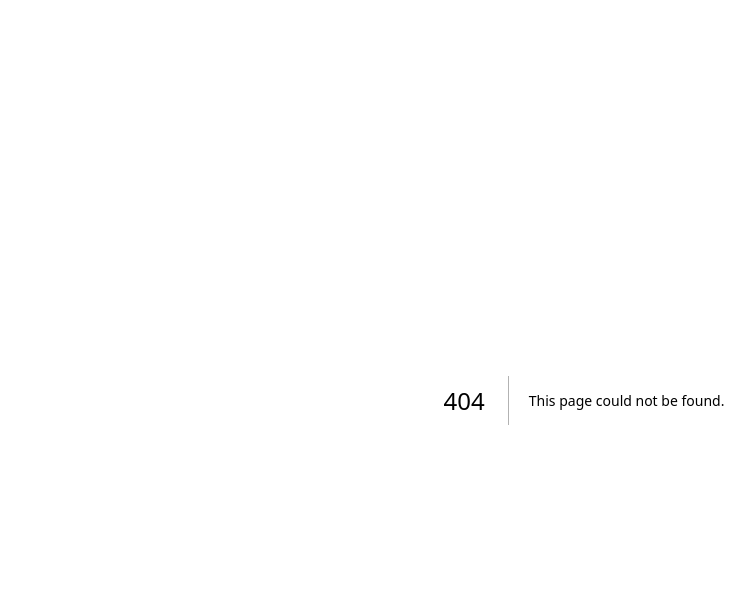
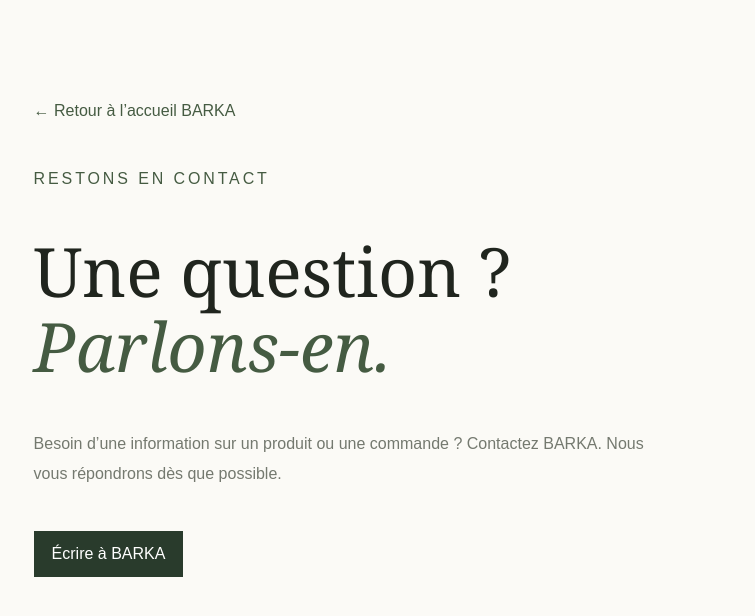
Before and after one commit to godjarouayouba2-hash/RacinedorB, a Next.js app in the folder barka-nextjs/: page /contact in a window 1280 px wide. Before the commit this address had no page. Shown: the top 616 px of the page, without its empty margins (56-811 px from the left). Built offline with nearby package versions, Linux system fonts and the light colour scheme; a web font is replaced by a local one.

Commit message:
Add initial multipage routes

```diff
--- /dev/null
+++ b/barka-nextjs/app/contact/page.tsx
@@ -0,0 +1,11 @@
+export default function ContactPage() {
+  return (
+    <main style={{ minHeight: "100vh", background: "#fbfaf6", color: "#20251e", fontFamily: "sans-serif", padding: "8% 7%" }}>
+      <a href="/" style={{ color: "#455b42", textDecoration: "none" }}>← Retour à l’accueil BARKA</a>
+      <p style={{ letterSpacing: ".18em", color: "#455b42", marginTop: 50 }}>RESTONS EN CONTACT</p>
+      <h1 style={{ fontFamily: "Georgia, serif", fontSize: "clamp(38px, 6vw, 68px)", fontWeight: 400, lineHeight: 1.1 }}>Une question ?<br/><i style={{ color: "#455b42" }}>Parlons-en.</i></h1>
+      <p style={{ maxWidth: 620, lineHeight: 1.9, color: "#74796f" }}>Besoin d’une information sur un produit ou une commande ? Contactez BARKA. Nous vous répondrons dès que possible.</p>
+      <a href="mailto:contact@barka.bj" style={{ display: "inline-block", marginTop: 25, padding: "14px 18px", background: "#293b2c", color: "#fff", textDecoration: "none" }}>Écrire à BARKA</a>
+    </main>
+  );
+}
```
